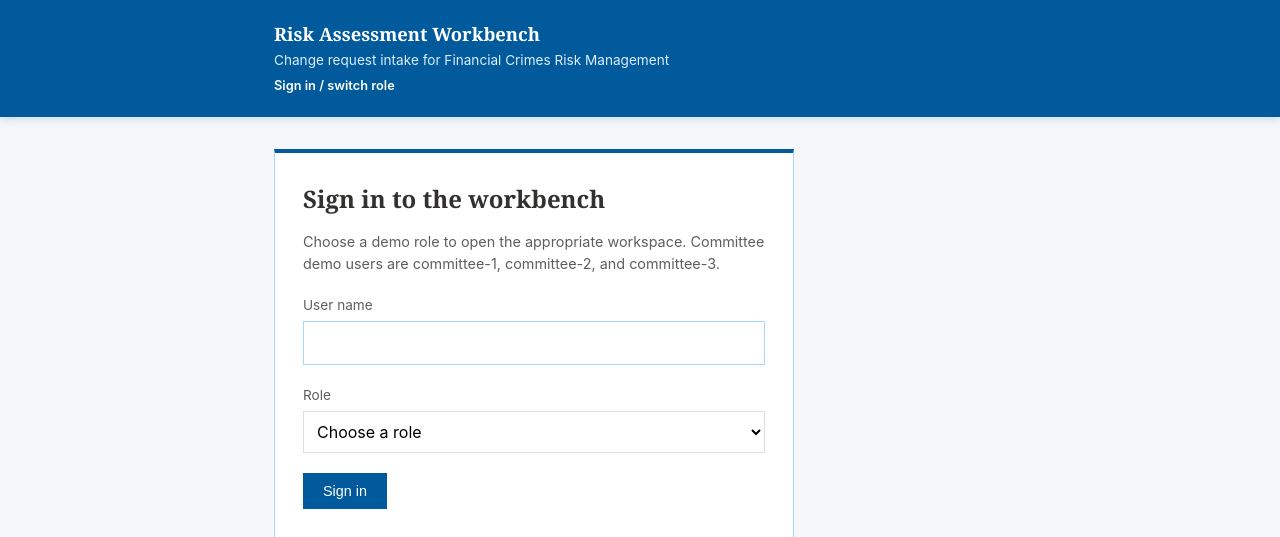
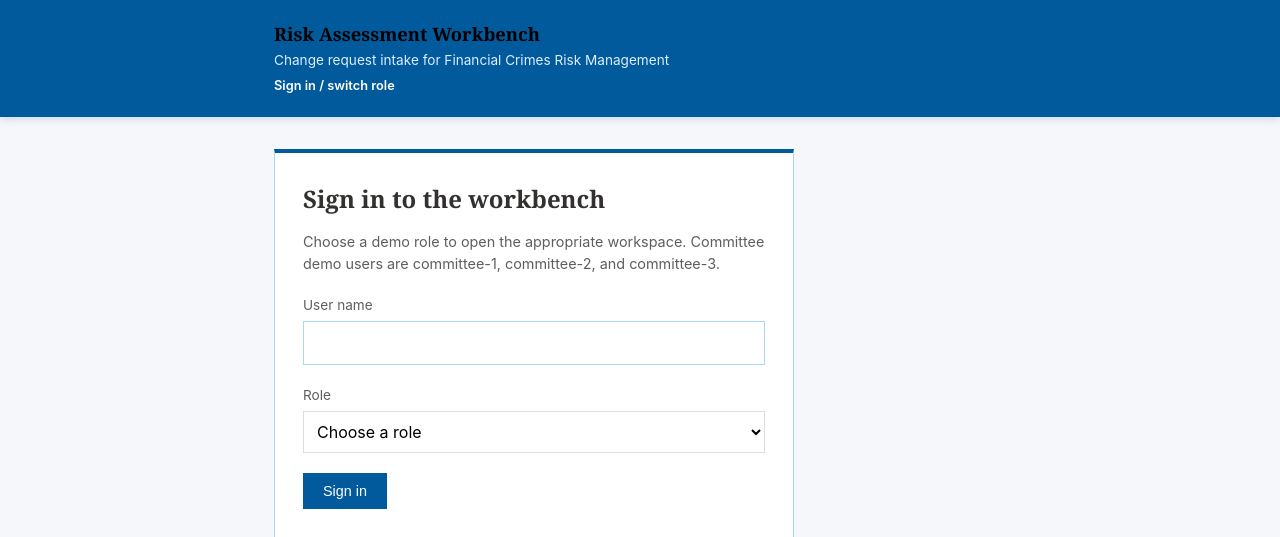
Before and after one commit to ebtenorio-myridius/geniushack3, a FastAPI app: page /intake/login in a window 1280 px wide. Shown: the top 537 px of the page. Run offline with FastAPI, Linux system fonts and the light colour scheme; parts of the project's set-up code (start-up, migrations or seed data) failed here and were passed over; some libraries are stand-ins or nearby versions.

```diff
--- a/src/app/static/css/style.css
+++ b/src/app/static/css/style.css
@@ -59,7 +59,7 @@ h3 { font-size: 0.95rem; display: flex; justify-content: space-between; align-it
     font-family: Georgia, serif;
     font-size: 1.15rem;
     font-weight: 600;
-    color: #FFFFFF;
+    color: #000000;
 }
 
 .site-header__subtitle {
```
